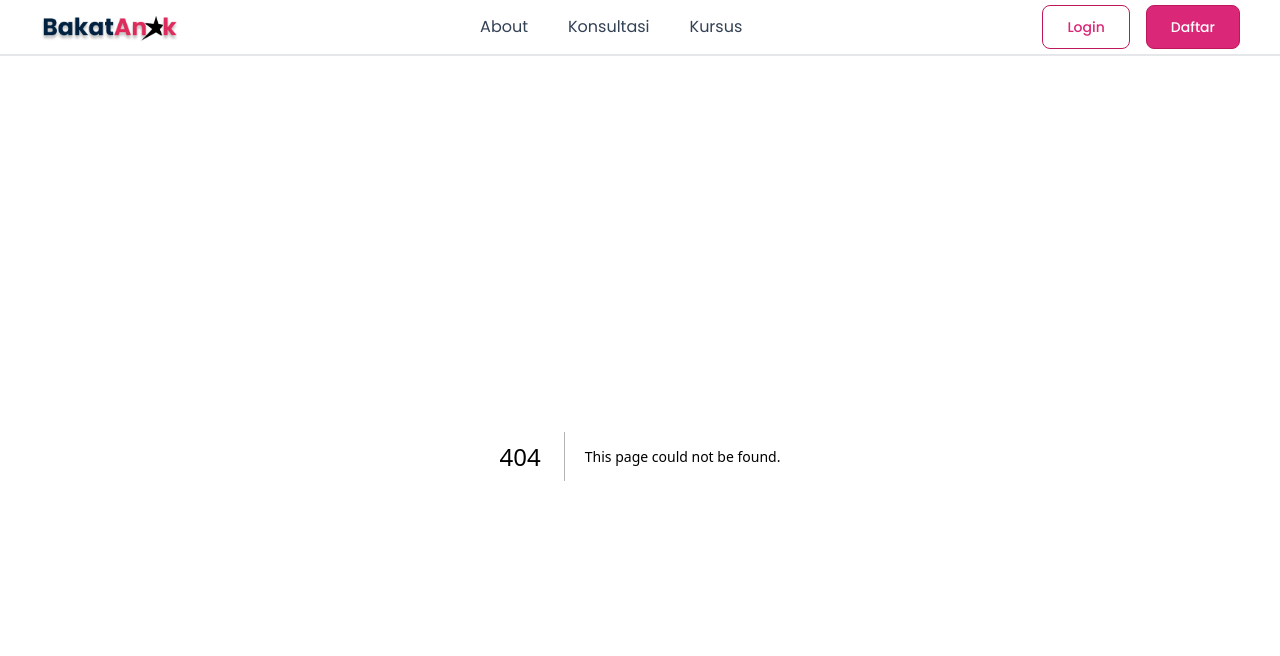
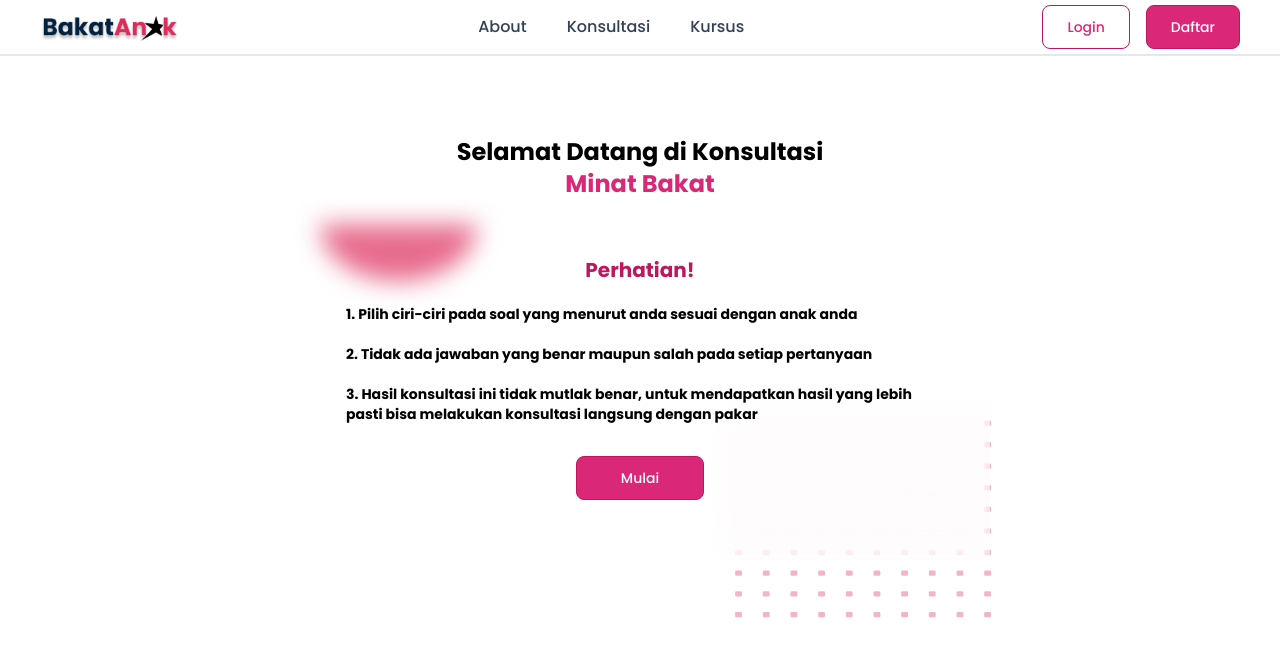
Before and after one commit to RioAldie/bakatanak-app, a Next.js app: page /main in a window 1280 px wide. Before the commit this address had no page. Shown: the top 656 px of the page. Built offline with nearby package versions, Linux system fonts and the light colour scheme.

Commit message:
slicing ui main page (section attention )

```diff
--- /dev/null
+++ b/src/app/main/page.tsx
@@ -0,0 +1,54 @@
+import Image from 'next/image';
+
+const Main = () => {
+  return (
+    <div className="w-full min-h-screen flex items-center flex-col ">
+      <p className="font-bold text-black mt-20 text-center text-2xl w-[400px]">
+        Selamat Datang di Konsultasi{' '}
+        <span className="text-pink-600">Minat Bakat</span>{' '}
+      </p>
+      {/* <div className="w-[700px] h-[540px] z-30 backdrop-blur-md bg-white/30"></div> */}
+      <div className="z-10 absolute top-56 left-80">
+        <Image
+          src={'/images/ellipse.png'}
+          alt="eclipse"
+          width={157}
+          height={113}
+        />
+      </div>
+      <div className="absolute top-[420px] right-72">
+        <Image
+          src={'/icons/Titik-titik.svg'}
+          alt="titik-titik"
+          width={257}
+          height={198}
+        />
+      </div>
+      <div className="w-[700px] h-[360px] p-14 z-30  backdrop-blur-md bg-white/30">
+        <div className="flex justify-center flex-col gap-5 items-center">
+          <p className="text-xl  text-pink-700 font-bold text-center ">
+            Perhatian!
+          </p>
+          <p className="text-sm w-full font-semibold text-black">
+            1. Pilih ciri-ciri pada soal yang menurut anda sesuai
+            dengan anak anda
+          </p>
+          <p className="text-sm w-full font-semibold text-black">
+            2. Tidak ada jawaban yang benar maupun salah pada setiap
+            pertanyaan
+          </p>
+          <p className="text-sm w-full font-semibold text-black">
+            3. Hasil konsultasi ini tidak mutlak benar, untuk
+            mendapatkan hasil yang lebih pasti bisa melakukan
+            konsultasi langsung dengan pakar
+          </p>
+          <button className="text-white mt-3 w-32 h-11 bg-pink-600 transition-all duration-300 hover:text-white hover:bg-pink-800 border border-solid border-pink-700  focus:ring-4 focus:outline-none focus:ring-blue-300 font-medium rounded-lg text-sm px-6 py-2 text-center">
+            Mulai
+          </button>
+        </div>
+      </div>
+    </div>
+  );
+};
+
+export default Main;
--- a/src/components/navbar/Navbar.tsx
+++ b/src/components/navbar/Navbar.tsx
@@ -13,7 +13,7 @@ const Navbar = () => {
         />
       </div>
       <div>
-        <ul className="flex flex-row justify-center gap-10">
+        <ul className="flex flex-row justify-center gap-10 font-medium">
           <li className="text-slate-700 hover:text-pink-600 ">
             {' '}
             <Link href="/"> About</Link>
```
Also changed, not shown: public/icons/Titik-titik.svg (added), public/images/Ellipse.png (added).
